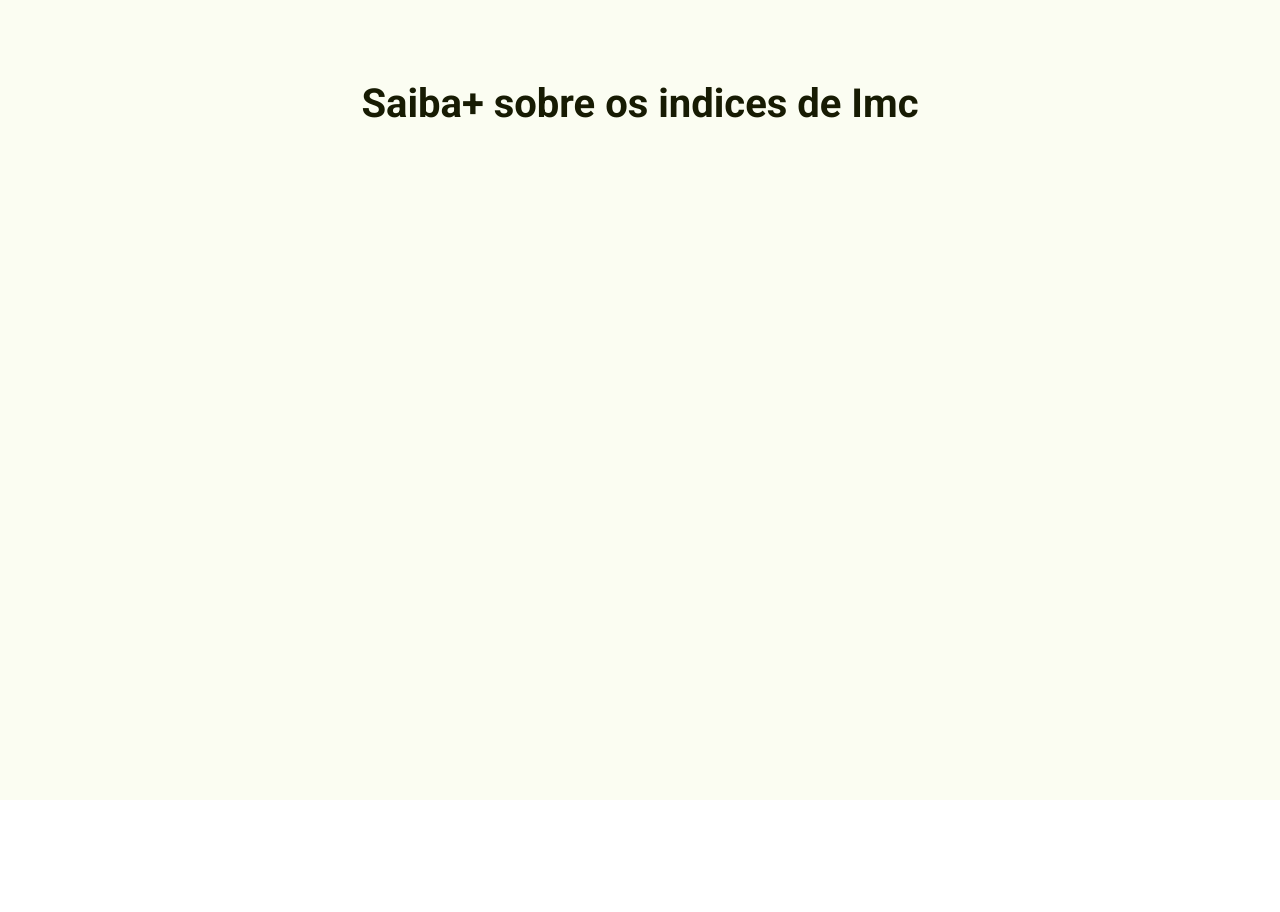
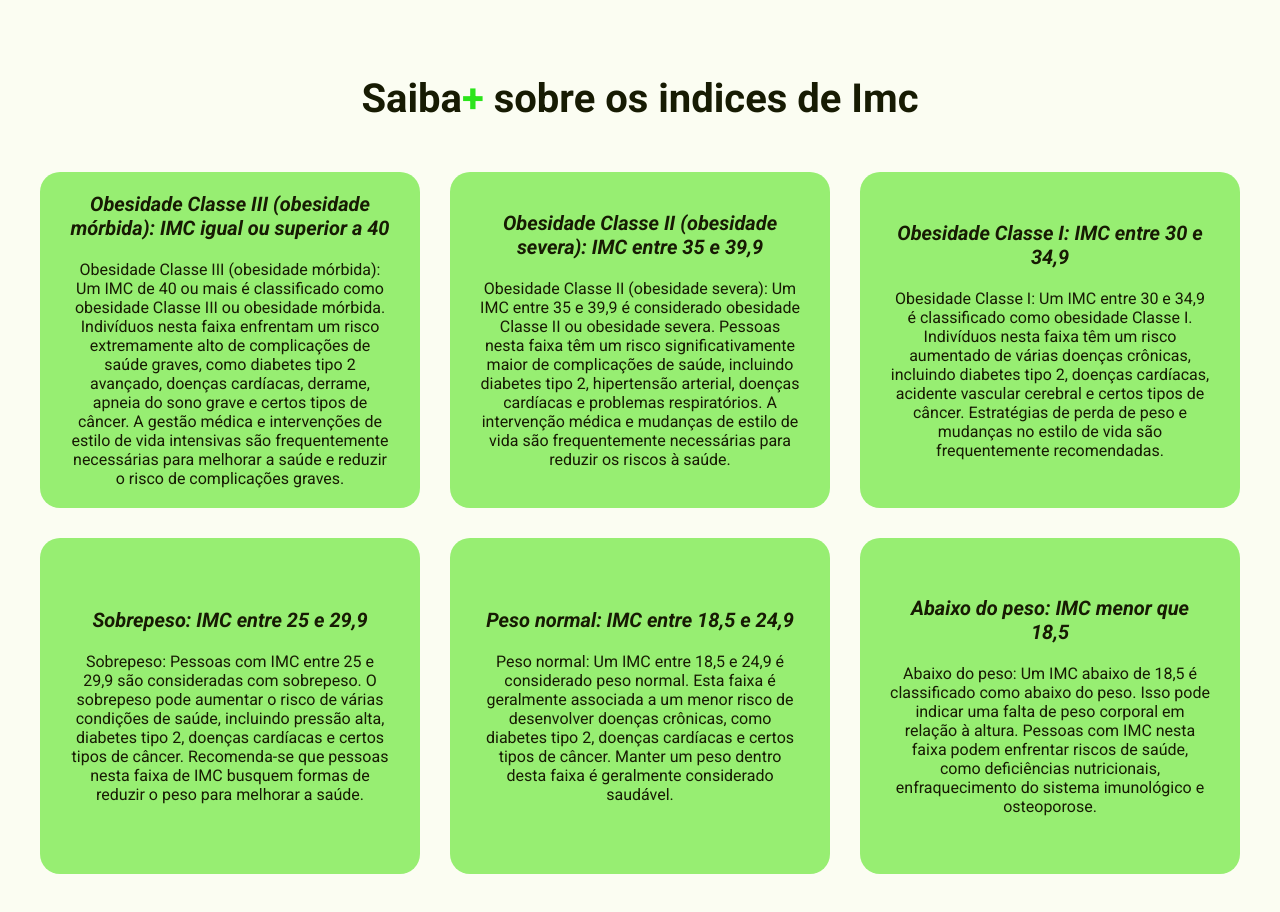
Before and after one commit to Hugodelelis/Imc-Calculator-Site, a plain HTML site: page index.html in a window 1280 px wide. Shown: the part 640-1552 px from the top of the page. Before the commit the page ends 1440 px from the top, so only its background shows below. Drawn offline with Linux system fonts and the light colour scheme.

Commit message:
Imc calculator

```diff
--- a/assets/css/style.css
+++ b/assets/css/style.css
@@ -34,6 +34,10 @@ h3 {
   font-size: 3rem;
 }
 
+.mais-color {
+  color: var(--primary-color);
+}
+
 .section-one {
   min-height: 70vh;
 }
@@ -49,7 +53,7 @@ h3 {
 }
 
 .menu {
-  background-color: var(--secondary-color);
+  background-color: var(--primary-color);
   min-width: 100%;
   position: fixed;
 }
@@ -86,7 +90,8 @@ header nav ul li a {
 }
 
 header nav ul li a:hover {
-  background-color: var(--primary-color);
+  background-color: var(--text-color);
+  color: white;
   border-radius: 2rem;
 }
 
@@ -154,13 +159,40 @@ form span {
 }
 
 .content-two {
-  min-height: 100vh;
-  display: grid;
-  grid-template-rows: repeat(2, 0.5fr 1fr);
+  min-height: 118vh;
 }
 
 .title-second-section {
   text-align: center;
-  margin-top: 8rem;
+  padding-top: 7.5rem;
   color: var(--text-color);
 }
+
+.saiba-mais {
+  display: grid;
+  grid-template-columns: repeat(3, 1fr);
+  grid-template-rows: repeat(2, 1fr);
+  gap: 3rem;
+  margin-top: 5rem;
+  min-height: 70vh;
+}
+
+.saiba-mais-content {
+  background-color: var(--secondary-color);
+  max-width: 80vh;
+  padding: 2rem 3rem;
+}
+
+.saiba-mais-content h2 {
+  font-style: italic;
+  font-size: 2rem;
+  margin-bottom: 2rem;
+}
+
+.saiba-mais-content {
+  display: flex;
+  flex-flow: column wrap;
+  justify-content: center;
+  text-align: center;
+  border-radius: 2rem;
+}
--- a/index.html
+++ b/index.html
@@ -61,9 +61,82 @@
     <section class="section-two">
       <div class="main-content content-two" id="saiba+">
         <div class="title-second-section">
-          <h1>Saiba+ sobre os indices de Imc</h1>
+          <h1>
+            Saiba<span class="mais-color">+</span> sobre os indices de Imc
+          </h1>
         </div>
-        <div class="saiba-mais-content"></div>
+        <div class="saiba-mais">
+          <div class="saiba-mais-content">
+            <h2>
+              Obesidade Classe III (obesidade mórbida): IMC igual ou superior a
+              40
+            </h2>
+            <p>
+              Obesidade Classe III (obesidade mórbida): Um IMC de 40 ou mais é
+              classificado como obesidade Classe III ou obesidade mórbida.
+              Indivíduos nesta faixa enfrentam um risco extremamente alto de
+              complicações de saúde graves, como diabetes tipo 2 avançado,
+              doenças cardíacas, derrame, apneia do sono grave e certos tipos de
+              câncer. A gestão médica e intervenções de estilo de vida
+              intensivas são frequentemente necessárias para melhorar a saúde e
+              reduzir o risco de complicações graves.
+            </p>
+          </div>
+          <div class="saiba-mais-content">
+            <h2>Obesidade Classe II (obesidade severa): IMC entre 35 e 39,9</h2>
+            <p>
+              Obesidade Classe II (obesidade severa): Um IMC entre 35 e 39,9 é
+              considerado obesidade Classe II ou obesidade severa. Pessoas nesta
+              faixa têm um risco significativamente maior de complicações de
+              saúde, incluindo diabetes tipo 2, hipertensão arterial, doenças
+              cardíacas e problemas respiratórios. A intervenção médica e
+              mudanças de estilo de vida são frequentemente necessárias para
+              reduzir os riscos à saúde.
+            </p>
+          </div>
+          <div class="saiba-mais-content">
+            <h2>Obesidade Classe I: IMC entre 30 e 34,9</h2>
+            <p>
+              Obesidade Classe I: Um IMC entre 30 e 34,9 é classificado como
+              obesidade Classe I. Indivíduos nesta faixa têm um risco aumentado
+              de várias doenças crônicas, incluindo diabetes tipo 2, doenças
+              cardíacas, acidente vascular cerebral e certos tipos de câncer.
+              Estratégias de perda de peso e mudanças no estilo de vida são
+              frequentemente recomendadas.
+            </p>
+          </div>
+          <div class="saiba-mais-content">
+            <h2>Sobrepeso: IMC entre 25 e 29,9</h2>
+            <p>
+              Sobrepeso: Pessoas com IMC entre 25 e 29,9 são consideradas com
+              sobrepeso. O sobrepeso pode aumentar o risco de várias condições
+              de saúde, incluindo pressão alta, diabetes tipo 2, doenças
+              cardíacas e certos tipos de câncer. Recomenda-se que pessoas nesta
+              faixa de IMC busquem formas de reduzir o peso para melhorar a
+              saúde.
+            </p>
+          </div>
+          <div class="saiba-mais-content">
+            <h2>Peso normal: IMC entre 18,5 e 24,9</h2>
+            <p>
+              Peso normal: Um IMC entre 18,5 e 24,9 é considerado peso normal.
+              Esta faixa é geralmente associada a um menor risco de desenvolver
+              doenças crônicas, como diabetes tipo 2, doenças cardíacas e certos
+              tipos de câncer. Manter um peso dentro desta faixa é geralmente
+              considerado saudável.
+            </p>
+          </div>
+          <div class="saiba-mais-content">
+            <h2>Abaixo do peso: IMC menor que 18,5</h2>
+            <p>
+              Abaixo do peso: Um IMC abaixo de 18,5 é classificado como abaixo
+              do peso. Isso pode indicar uma falta de peso corporal em relação à
+              altura. Pessoas com IMC nesta faixa podem enfrentar riscos de
+              saúde, como deficiências nutricionais, enfraquecimento do sistema
+              imunológico e osteoporose.
+            </p>
+          </div>
+        </div>
       </div>
     </section>
     <script src="assets/js/script.js"></script>
```
